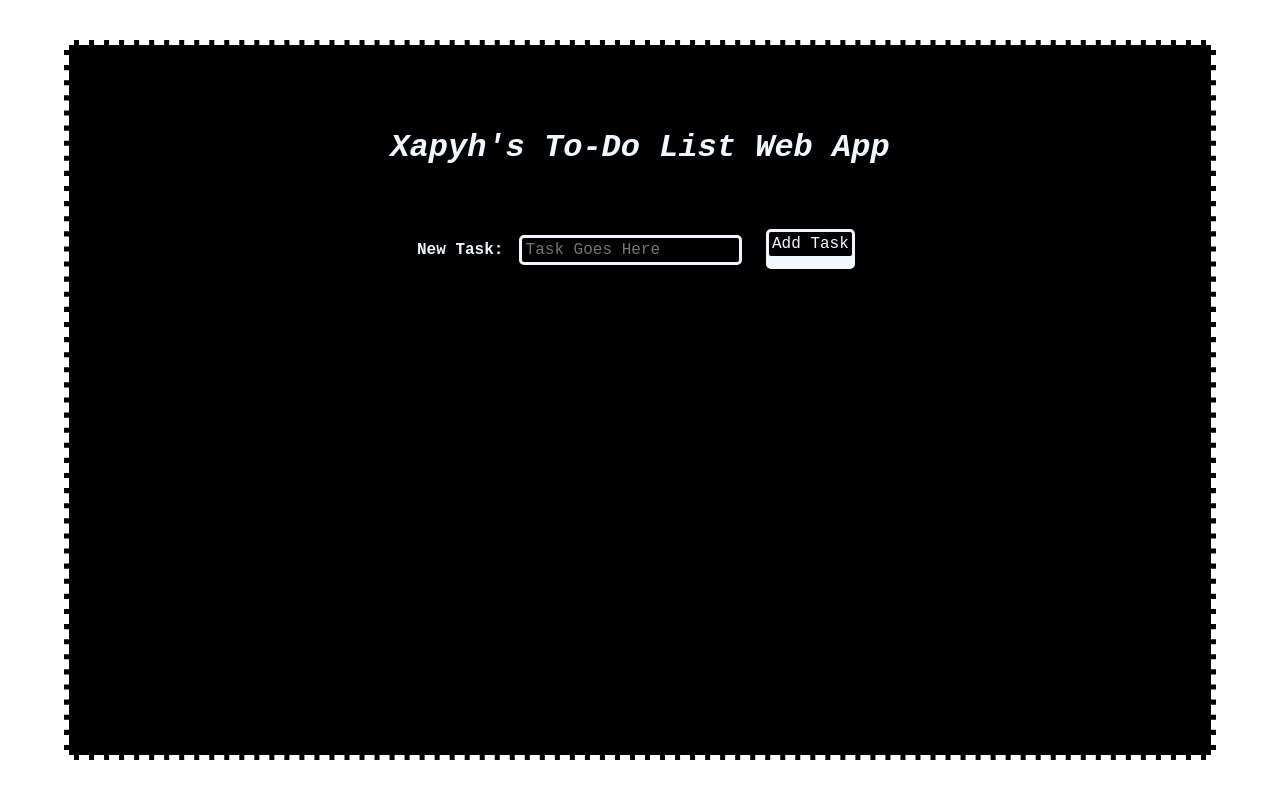
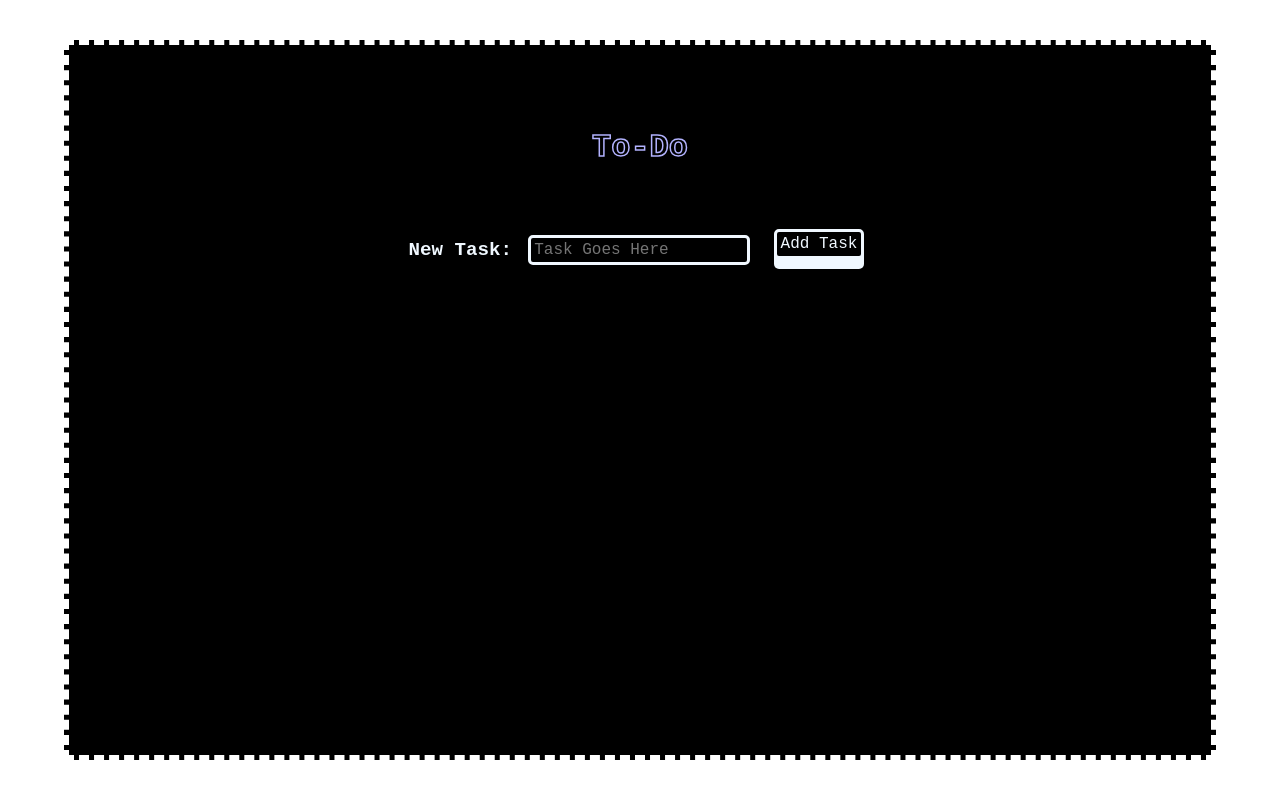
Before and after one commit to roberthypaxn/todo, a plain HTML site: page index.html in a window 1280 px wide. Drawn offline with nearby package versions, Linux system fonts and the light colour scheme.

Commit message:
cleaned up

```diff
--- a/index.html
+++ b/index.html
@@ -6,11 +6,12 @@
     <meta name="viewport" content="width=device-width, initial-scale=1.0">
     <link rel="stylesheet" href="https://cdnjs.cloudflare.com/ajax/libs/normalize/8.0.1/normalize.min.css">
     <link rel="stylesheet" href="styles/styles.css">
+    <meta name="author" content="Robert Hypax Ndiramiye">
     <title>To-Do Application</title>
 </head>
 <body>
         <main>
-            <h1><em>Xapyh's To-Do List Web App</em></h1>
+            <h1>To-Do</h1>
             <div class="input">
                 <label for="task">New Task: </label>
                 <input type="text" id="task" placeholder="Task Goes Here">
--- a/scripts/script.js
+++ b/scripts/script.js
@@ -70,9 +70,6 @@ button.addEventListener("click", function () {
   inputField.value ='';
 
   // output.style.border = "1.5px dashed white";
-  // output.style.width = "95%";
-  // output.style.margin = "1em auto";
-  // output.style.padding = "0.5rem";
   importantButton.style.color = "gold";
   importantButton.style.border = "3px solid white"
 });
--- a/styles/styles.css
+++ b/styles/styles.css
@@ -3,7 +3,6 @@
 	padding: 0;
 	box-sizing: border-box;
 	font-family: 'Courier New', Courier, monospace;
-	color: #f0f8ff;
 }
 html{
 	background-color: #fff;
@@ -28,9 +27,14 @@ body {
 }
 
 h1 {
+	font-family: monospace;
 	font-size: 1.5rem;
 	text-align: center;
 	padding: 1em;
+	color: transparent;
+    text-align: center;
+    -webkit-text-stroke: 1.5px rgb(179, 179, 255);
+    font-size: 3em;
 }
 
 main {
@@ -78,6 +82,7 @@ button:hover{
 	gap: 1rem;
 	justify-content: center;
 	align-items: center;
+	color: #f0f8ff;
 }
 
 
@@ -85,6 +90,7 @@ button:hover{
 	padding: 0.5rem;
 	margin:1em auto;
 	width: 95%;
+	color: #f0f8ff;
 }
 
 ul {
@@ -102,10 +108,13 @@ li {
 }
 label{
 	font-weight: bold;
+	font-size: 1.2em;
 }
 label.checked {
 	text-decoration: line-through;
-  }
+	text-decoration-color: rgb(253, 171, 171);
+	text-decoration-thickness: 2px;
+}
 .important *{
 	font-weight: bolder;
 	border: 3px solid gold;
```
